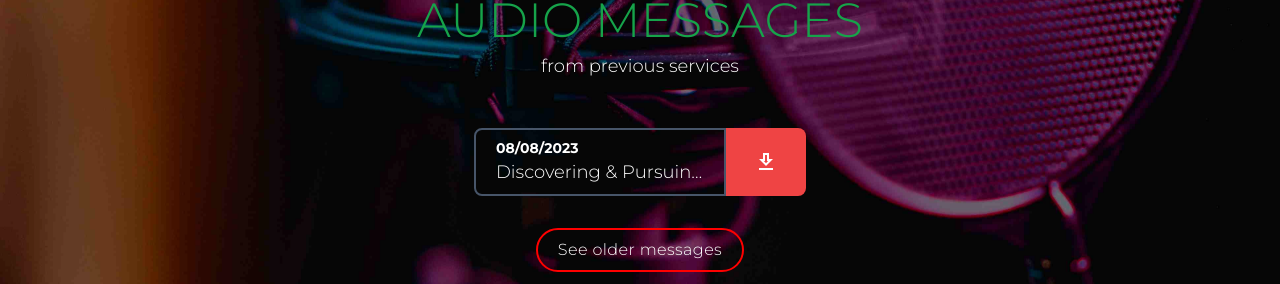
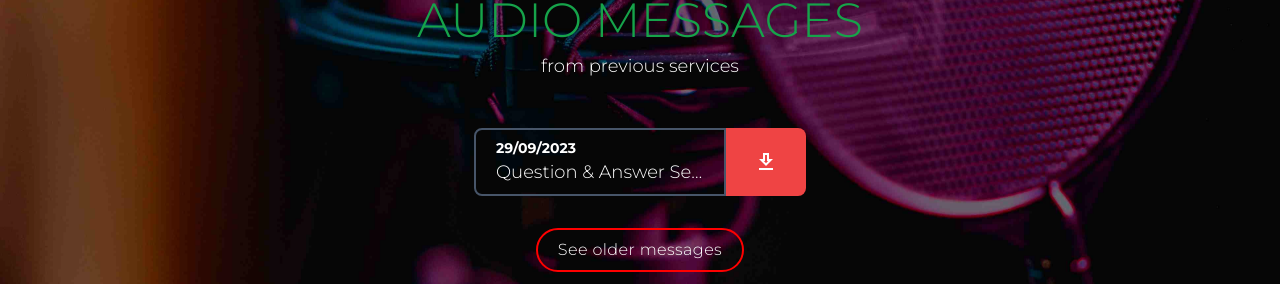
Before and after one commit to NRG-BUILDS/wcffuta, a React (Create React App) app: page / in a window 1280 px wide. Shown: the part 4520-4804 px from the top of the page. Built offline with nearby package versions, Linux system fonts and the light colour scheme.

Commit message:
Update PodcastSect.js

```diff
--- a/src/views/Homepage/PodcastSect.js
+++ b/src/views/Homepage/PodcastSect.js
@@ -26,6 +26,11 @@ const AudioTrack = ({Date, Title, link}) => {
 const PodcastSect = () => {
     const [viewMore, setViewMore] = useState(false);
     const podcasts = [
+        {date: '29/09/2023', title: 'Question & Answer Service', link: 'https://drive.google.com/folderview?id=13eikCe2qPwmPddJUgQX1Al9EAQcttP5I'},
+        {date: '19/09/2023', title: 'I.T Send forth', link: 'https://drive.google.com/folderview?id=1vvsmqo8lwLoMkjRIkbWSLCp_IM6bn1DW'},
+        {date: '08/09/2023', title: 'Prayer Charge Part 1-3', link: 'https://drive.google.com/folderview?id=12tflD0_0oN_BbWHXm5DAHKhSv-_TysM_'},
+        {date: '21/08/2023', title: 'Prayer Stretch: Recharge', link: 'https://drive.google.com/drive/folders/1-0RhxfxbiTZiX0yYqK-YqUlAQ7nfXOQT'},
+        {date: '15/08/2023', title: 'Christ\'s Healing Power', link: 'https://drive.google.com/drive/folders/1-0RhxfxbiTZiX0yYqK-YqUlAQ7nfXOQT'},
         {date: '08/08/2023', title: 'Discovering & Pursuing Our Purpose in Christ', link: 'https://drive.google.com/file/d/1-CciesNrvZA3tGs9ENUb_adE4TvPAnIi/view?usp=drivesdk'},
         {date: '08/08/2023', title: 'More Coming Soon...', link: '#'},
         {date: '08/08/2023', title: 'More Coming Soon...', link: '#'},
```
